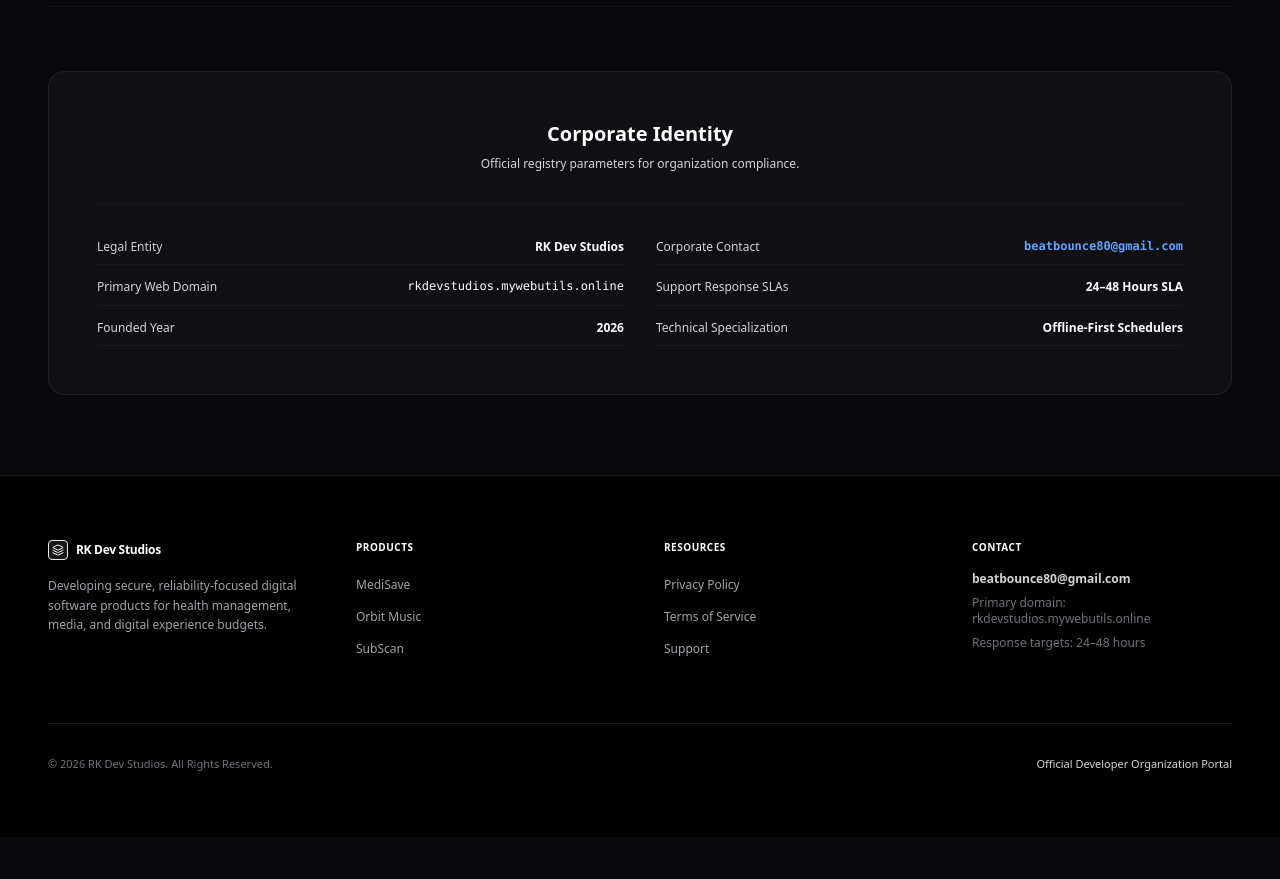
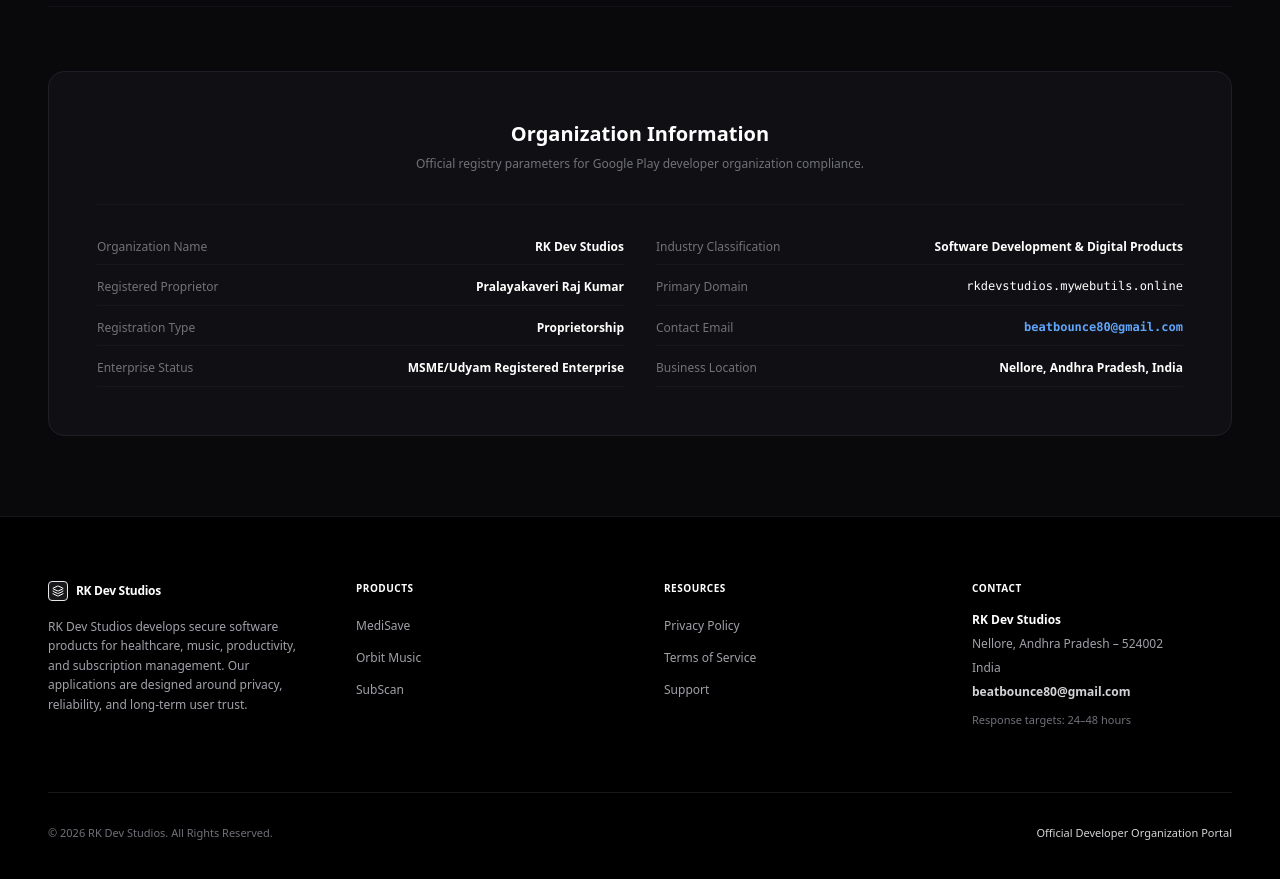
Before and after one commit to Rajkumarraju1/rkdevstudios-website-new, a Next.js app: page /about in a window 1280 px wide. Shown: the part 2380-3259 px from the top of the page. Before the commit the page ends 3217 px from the top, so only its background shows below. Built offline with nearby package versions, Linux system fonts and the light colour scheme.

Commit message:
docs: add official business address and organization info for Google Play verification compliance

```diff
--- a/src/app/about/page.tsx
+++ b/src/app/about/page.tsx
@@ -155,42 +155,50 @@
           </div>
         </div>
 
-        {/* Development Philosophy & Core Registry Card */}
+        {/* Development Philosophy & Organization Registry Card */}
         <div className="border-t border-[#1f1f27]/40 pt-16">
           <div className="bg-[#101014] border border-[#1f1f27] rounded-2xl p-8 md:p-12 space-y-8">
             <div className="text-center space-y-2">
-              <h3 className="text-xl font-extrabold text-white">Corporate Identity</h3>
-              <p className="text-xs text-zinc-550">Official registry parameters for organization compliance.</p>
+              <h3 className="text-xl font-extrabold text-white">Organization Information</h3>
+              <p className="text-xs text-zinc-500">Official registry parameters for Google Play developer organization compliance.</p>
             </div>
 
             <div className="grid grid-cols-1 md:grid-cols-2 gap-8 text-xs leading-relaxed border-t border-zinc-900 pt-8">
               <div className="space-y-3">
                 <div className="flex items-center justify-between border-b border-zinc-900 pb-2">
-                  <span className="text-zinc-550">Legal Entity</span>
+                  <span className="text-zinc-500">Organization Name</span>
                   <span className="text-white font-bold">RK Dev Studios</span>
                 </div>
                 <div className="flex items-center justify-between border-b border-zinc-900 pb-2">
-                  <span className="text-zinc-550">Primary Web Domain</span>
-                  <span className="text-white font-mono">rkdevstudios.mywebutils.online</span>
+                  <span className="text-zinc-500">Registered Proprietor</span>
+                  <span className="text-white font-bold">Pralayakaveri Raj Kumar</span>
                 </div>
                 <div className="flex items-center justify-between border-b border-zinc-900 pb-2">
-                  <span className="text-zinc-550">Founded Year</span>
-                  <span className="text-white font-bold">2026</span>
+                  <span className="text-zinc-500">Registration Type</span>
+                  <span className="text-white font-bold">Proprietorship</span>
+                </div>
+                <div className="flex items-center justify-between border-b border-zinc-900 pb-2">
+                  <span className="text-zinc-500">Enterprise Status</span>
+                  <span className="text-white font-bold">MSME/Udyam Registered Enterprise</span>
                 </div>
               </div>
 
               <div className="space-y-3">
                 <div className="flex items-center justify-between border-b border-zinc-900 pb-2">
-                  <span className="text-zinc-550">Corporate Contact</span>
+                  <span className="text-zinc-500">Industry Classification</span>
+                  <span className="text-white font-bold">Software Development & Digital Products</span>
+                </div>
+                <div className="flex items-center justify-between border-b border-zinc-900 pb-2">
+                  <span className="text-zinc-500">Primary Domain</span>
+                  <span className="text-white font-mono">rkdevstudios.mywebutils.online</span>
+                </div>
+                <div className="flex items-center justify-between border-b border-zinc-900 pb-2">
+                  <span className="text-zinc-500">Contact Email</span>
                   <a href="mailto:beatbounce80@gmail.com" className="text-blue-400 hover:text-blue-300 font-bold font-mono">beatbounce80@gmail.com</a>
                 </div>
                 <div className="flex items-center justify-between border-b border-zinc-900 pb-2">
-                  <span className="text-zinc-550">Support Response SLAs</span>
-                  <span className="text-white font-bold">24–48 Hours SLA</span>
-                </div>
-                <div className="flex items-center justify-between border-b border-zinc-900 pb-2">
-                  <span className="text-zinc-550">Technical Specialization</span>
-                  <span className="text-white font-bold">Offline-First Schedulers</span>
+                  <span className="text-zinc-500">Business Location</span>
+                  <span className="text-white font-bold">Nellore, Andhra Pradesh, India</span>
                 </div>
               </div>
             </div>
--- a/src/app/privacy/page.tsx
+++ b/src/app/privacy/page.tsx
@@ -131,9 +131,11 @@
             <p>
               If you have questions regarding this Privacy Policy, data handling practices, or account deletion requests, please contact us:
             </p>
-            <div className="p-5 rounded-xl border border-[#1f1f27] bg-[#101014] space-y-2 text-xs font-mono text-zinc-400 leading-relaxed">
-              <p className="font-bold text-white text-xs font-sans mb-1">RK Dev Studios</p>
-              <p>Email: <a href="mailto:beatbounce80@gmail.com" className="text-blue-400 hover:underline">beatbounce80@gmail.com</a></p>
+            <div className="p-5 rounded-xl border border-[#1f1f27] bg-[#101014] space-y-2 text-xs text-zinc-400 leading-relaxed">
+              <p className="font-bold text-white text-xs mb-1">RK Dev Studios</p>
+              <p>Nellore, Andhra Pradesh – 524002</p>
+              <p>India</p>
+              <p className="pt-1">Email: <a href="mailto:beatbounce80@gmail.com" className="text-blue-400 hover:underline">beatbounce80@gmail.com</a></p>
               <p>Website: <a href="https://rkdevstudios.mywebutils.online" target="_blank" rel="noreferrer" className="text-blue-400 hover:underline">https://rkdevstudios.mywebutils.online</a></p>
               <p>Support: <a href="https://rkdevstudios.mywebutils.online/support" target="_blank" rel="noreferrer" className="text-blue-400 hover:underline">https://rkdevstudios.mywebutils.online/support</a></p>
             </div>
--- a/src/app/support/page.tsx
+++ b/src/app/support/page.tsx
@@ -64,13 +64,20 @@
 
           {/* Support Info */}
           <div className="space-y-6">
-            <div className="p-6 rounded-xl border border-[#18181b] bg-zinc-950/40 space-y-3">
+            <div className="p-6 rounded-xl border border-[#18181b] bg-zinc-950/40 space-y-3.5">
               <Mail className="w-5 h-5 text-zinc-400" />
-              <h3 className="font-bold text-white text-xs uppercase tracking-wider">Direct Email</h3>
-              <a href="mailto:beatbounce80@gmail.com" className="text-xs font-semibold text-blue-400 hover:underline">
-                beatbounce80@gmail.com
-              </a>
-              <p className="text-[11px] text-zinc-500">Response target: 24–48 hours</p>
+              <h3 className="font-bold text-white text-xs uppercase tracking-wider">Contact Information</h3>
+              <div className="text-xs text-zinc-400 leading-relaxed space-y-1">
+                <p className="font-bold text-white">RK Dev Studios</p>
+                <p>Nellore, Andhra Pradesh – 524002</p>
+                <p>India</p>
+                <p className="pt-1.5">
+                  Email: <a href="mailto:beatbounce80@gmail.com" className="font-semibold text-blue-400 hover:underline">
+                    beatbounce80@gmail.com
+                  </a>
+                </p>
+              </div>
+              <p className="text-[10px] text-zinc-550 pt-1 border-t border-zinc-900">Response target: 24–48 hours</p>
             </div>
 
             <div className="p-6 rounded-xl border border-[#18181b] bg-zinc-950/40 space-y-3">
--- a/src/app/terms/page.tsx
+++ b/src/app/terms/page.tsx
@@ -58,6 +58,21 @@
             </p>
           </section>
 
+          <section className="space-y-3">
+            <h2 className="text-base font-bold text-white tracking-tight">5. Contact Us</h2>
+            <p>
+              If you have questions regarding these Terms of Service, please contact us:
+            </p>
+            <div className="p-5 rounded-xl border border-[#1f1f27] bg-[#101014] space-y-2 text-xs text-zinc-400 leading-relaxed">
+              <p className="font-bold text-white text-xs mb-1">RK Dev Studios</p>
+              <p>Nellore, Andhra Pradesh – 524002</p>
+              <p>India</p>
+              <p className="pt-1">Email: <a href="mailto:beatbounce80@gmail.com" className="text-blue-400 hover:underline">beatbounce80@gmail.com</a></p>
+              <p>Website: <a href="https://rkdevstudios.mywebutils.online" target="_blank" rel="noreferrer" className="text-blue-400 hover:underline">https://rkdevstudios.mywebutils.online</a></p>
+              <p>Support: <a href="https://rkdevstudios.mywebutils.online/support" target="_blank" rel="noreferrer" className="text-blue-400 hover:underline">https://rkdevstudios.mywebutils.online/support</a></p>
+            </div>
+          </section>
+
         </article>
 
       </div>
--- a/src/components/Footer.tsx
+++ b/src/components/Footer.tsx
@@ -22,7 +22,7 @@
               </span>
             </Link>
             <p className="text-xs text-zinc-400 max-w-xs leading-relaxed">
-              Developing secure, reliability-focused digital software products for health management, media, and digital experience budgets.
+              RK Dev Studios develops secure software products for healthcare, music, productivity, and subscription management. Our applications are designed around privacy, reliability, and long-term user trust.
             </p>
           </div>
 
@@ -73,16 +73,16 @@
           {/* Column 4: Contact */}
           <div className="space-y-4">
             <h4 className="text-[10px] font-bold text-white uppercase tracking-wider">Contact</h4>
-            <ul className="space-y-2">
+            <ul className="space-y-2 text-xs text-zinc-400">
+              <li className="text-white font-semibold">RK Dev Studios</li>
+              <li>Nellore, Andhra Pradesh – 524002</li>
+              <li>India</li>
               <li>
-                <a href="mailto:beatbounce80@gmail.com" className="text-xs font-semibold text-zinc-300 hover:text-white transition-colors block">
+                <a href="mailto:beatbounce80@gmail.com" className="font-semibold text-zinc-300 hover:text-white transition-colors block mt-1">
                   beatbounce80@gmail.com
                 </a>
               </li>
-              <li className="text-xs text-zinc-500">
-                Primary domain: rkdevstudios.mywebutils.online
-              </li>
-              <li className="text-xs text-zinc-500">
+              <li className="text-zinc-500 pt-1 text-[11px]">
                 Response targets: 24–48 hours
               </li>
             </ul>
```
